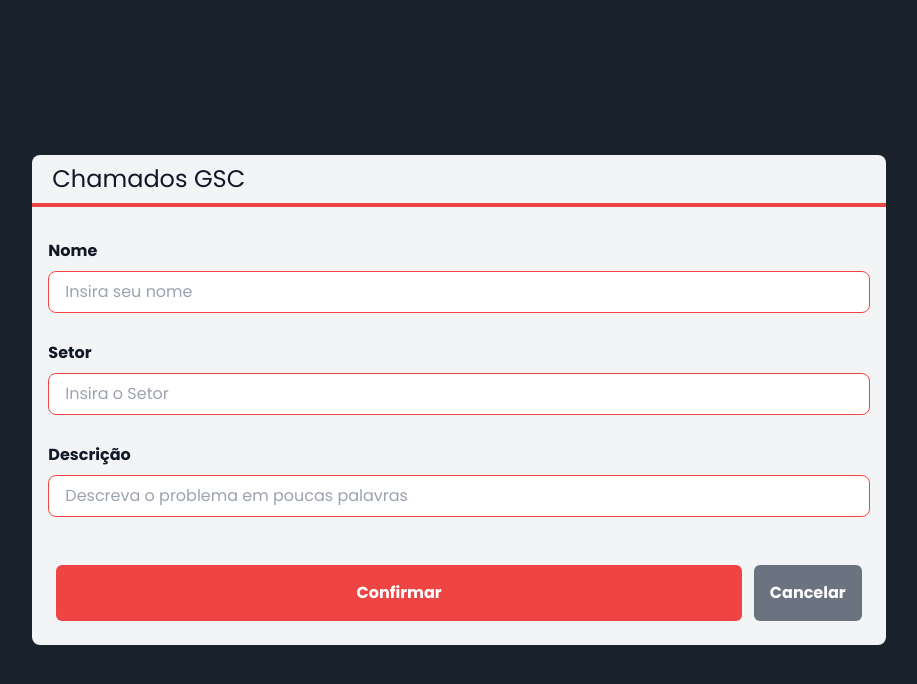
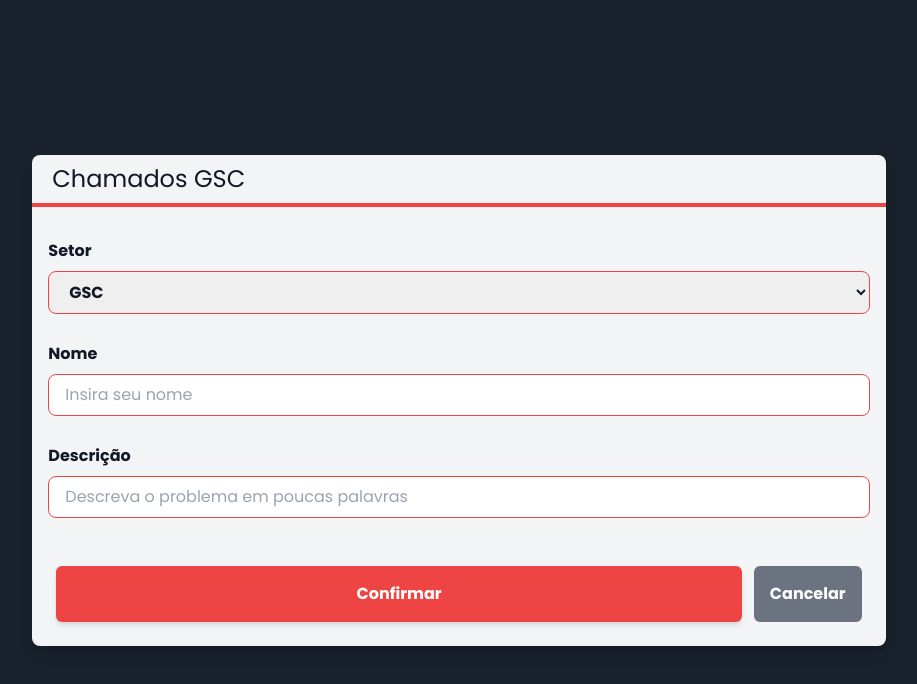
Before and after one commit to Trocoli/gsc-chamados, a Next.js app: page / in a window 1280 px wide. Both pictures are taken after a click on the button "Novo chamado". Shown: the top 684 px of the page, without its empty margins (181-1098 px from the left). Built offline with nearby package versions, Linux system fonts and the light colour scheme; no server answers; the database is empty.

Commit message:
form validation

```diff
--- a/src/components/ConcluidosTable.tsx
+++ b/src/components/ConcluidosTable.tsx
@@ -45,7 +45,8 @@ const ConcluidosTable = (props: TableProps) => {
             <td className="text-left p-4">{chamado.nome}</td>
             <td className="text-left p-4 font-bold">{chamado.setor}</td>
             <td className="text-left p-4">{chamado.descricao}</td>
-            <td className="text-left p-4 font-light">{`${chamado.completed_at!.getHours()}:${
+            <td className="text-left p-4 font-light">{`
+            ${chamado.completed_at!.getHours()}:${
               +chamado.completed_at!.getMinutes() < 10 ? "0" : ""
             }${chamado.completed_at!.getMinutes()}`}</td>
             {renderActions(chamado)}
--- a/src/components/Form.tsx
+++ b/src/components/Form.tsx
@@ -3,11 +3,12 @@ import useChamado from "@/hooks/useChamados";
 import { useState } from "react";
 import Button from "./Button";
 import Input from "./Input";
+import SetorInput from "./SetorInput";
 
 interface FormProps {
   chamado: Chamado;
   onSubmit?: (chamado: Chamado) => void;
-  onClickCapture?: () => void
+  onClickCapture?: () => void;
 }
 
 const Form = (props: FormProps) => {
@@ -18,8 +19,8 @@ const Form = (props: FormProps) => {
     Math.floor(Math.random() * 100).toString()
   );
 
+  const [showForm, setShowForm] = useState(false);
 
-  const [showForm, setShowForm] = useState(false);
 
   const onShowForm = () => {
     setShowForm(true);
@@ -31,7 +32,7 @@ const Form = (props: FormProps) => {
 
   return (
     <div>
-      <div className="flex items-center justify-center">
+      <div className="flex items-center justify-center ">
         {!showForm && (
           <button
             className="bg-red-600 h-10 w-40 rounded-lg text-white hover:bg-red-500 hover:font-bold hover:scale-110 ease-in-out duration-200"
@@ -44,16 +45,13 @@ const Form = (props: FormProps) => {
       {showForm && (
         <div>
           <div>
+            <SetorInput onChange={setSetor} />
             <Input
               text="Nome"
               placeholder="Insira seu nome"
               onChange={setNome}
             />
-            <Input
-              text="Setor"
-              placeholder="Insira o Setor"
-              onChange={setSetor}
-            />
+
             <Input
               text="Descrição"
               placeholder="Descreva o problema em poucas palavras"
@@ -62,7 +60,7 @@ const Form = (props: FormProps) => {
           </div>
           <div className=" flex justify-center pt-2 m-2 ">
             <Button
-              className={`bg-red-500 mt-5 w-full mr-3  hover:bg-red-400 hover:font-bold  ease-in-out duration-200`}
+              className={`bg-red-500 mt-5 w-full mr-3  hover:bg-red-400 hover:font-bold  ease-in-out duration-200 shadow-md`}
               onClick={() =>
                 props.onSubmit?.(
                   new Chamado(
--- a/src/components/Layout.tsx
+++ b/src/components/Layout.tsx
@@ -8,7 +8,7 @@ interface LayoutProps {
 
 const Layout = (props: LayoutProps) => {
   return (
-    <div className={`flex flex-col w-2/3 bg-gray-100 text-gray-900 rounded-lg`}>
+    <div className={`flex flex-col w-2/3 bg-gray-100 text-gray-900 rounded-lg shadow-lg`}>
         <Title>{props.title}</Title>
         <div className="p-4">{props.children}</div>
     </div>
--- /dev/null
+++ b/src/components/SetorInput.tsx
@@ -0,0 +1,26 @@
+interface SetorInputProps {
+  placeholder?: string;
+  onChange: (value: any) => void;
+}
+
+const SetorInput = (props: SetorInputProps) => {
+  return (
+    <div className="flex flex-col">
+      <label className="mb-2 mt-4 font-bold">Setor</label>
+
+      <select
+        className="border border-red-500 rounded-lg font-bold focus:outline-none focus:bg-red-100 px-4 py-2 mb-3"
+        name="setor"
+        id="setor"
+        onChange={e => props.onChange(e.target.value)}
+      >
+        <option value="GSC">GSC</option>
+        <option value="DEP">DEP</option>
+        <option value="DCC">DCC</option>
+        <option value="SUP">SUP</option>
+      </select>
+    </div>
+  );
+};
+
+export default SetorInput;
--- a/src/components/Table.tsx
+++ b/src/components/Table.tsx
@@ -62,7 +62,7 @@ const Table = (props: TableProps) => {
 
   return (
     <div className="w-full mx-5 max-h-[600px] overflow-y-scroll rounded-xl">
-      <table className="w-full rounded-xl  overflow-scroll">
+      <table className="w-full rounded-xl  overflow-scroll shadow">
         <thead className="text-gray-100 bg-gradient-to-r from from-red-500 to-red-600 ">
           {renderHead()}
         </thead>
--- a/src/firebase/db/ChamadoCollection.ts
+++ b/src/firebase/db/ChamadoCollection.ts
@@ -1,6 +1,7 @@
 import Chamado from "@/core/Chamado";
 import ChamadoRepo from "@/core/ChamadoRepo";
 import firebase from "@/firebase/config";
+import { orderBy, OrderByDirection } from "firebase/firestore";
 
 export default class ChamadoCollection implements ChamadoRepo {
   #conversor = {
@@ -42,20 +43,26 @@ export default class ChamadoCollection implements ChamadoRepo {
   }
   async getAll(): Promise<Chamado[]> {
     const query = await this.collection().get();
-    return query.docs.map((doc: { data: () => any }) => doc.data()) ?? [];
+    return (
+      query.docs.map(
+        (doc: { data: () => any }) => doc.data(),
+        orderBy("timestmap", "desc")
+      ) ?? []
+    );
   }
 
   async getChamadosAbertos(): Promise<Chamado[]> {
-    const query = await this.collection().where('isFinished', '==' ,false).get()
+    const query = await this.collection()
+      .orderBy("__name__", 'asc')
+      .where("isFinished", "==", false)
+      .get();
     return query.docs.map((doc: { data: () => any }) => doc.data()) ?? [];
   }
 
   async getChamadosConcluidos(): Promise<Chamado[]> {
-    const query = await this.collection().where('isFinished', '==' ,true).get()
+    const query = await this.collection().where("isFinished", "==", true).get();
     return query.docs.map((doc: { data: () => any }) => doc.data()) ?? [];
   }
-
-
 
   async chamadoResolvido(chamado: Chamado): Promise<Chamado> {
     // const novoChamado = new Chamado(chamado.nome, chamado.setor, chamado.descricao, chamado.id, chamado.timestamp, new Date(), true)
@@ -68,7 +75,6 @@ export default class ChamadoCollection implements ChamadoRepo {
     }
     return chamado;
   }
-
 
   async chamadoNaoResolvido(chamado: Chamado): Promise<Chamado> {
     // const novoChamado = new Chamado(chamado.nome, chamado.setor, chamado.descricao, chamado.id, chamado.timestamp, new Date(), true)
--- a/src/hooks/useChamados.ts
+++ b/src/hooks/useChamados.ts
@@ -12,7 +12,6 @@ export default function useChamado() {
   const [chamadosAbertos, setChamadosAbertos] = useState<Chamado[]>([]);
   const [chamadosConcluidos, setChamadosConcluidos] = useState<Chamado[]>([]);
   const [hasChamado, setHasChamado] = useState(false);
-  const [anos, setAnos] = useState([])
 
   useEffect(() => {
     getAll();
@@ -35,6 +34,7 @@ export default function useChamado() {
     });
   };
 
+
   const getChamadosConcluidos = () => {
     repo.getChamadosConcluidos().then((chamados) => {
       setChamadosConcluidos(chamados);
@@ -43,7 +43,6 @@ export default function useChamado() {
 
 
   const salvarChamado = async (chamado: Chamado) => {
-    setChamado(chamado);
     const expires = new Date().getTime() + 10000; // change time for longer period maybe 10 min
     localStorage.setItem("expires", expires.toString());
     setHasChamado(true);
--- /dev/null
+++ b/src/hooks/useChamadosRC.ts
@@ -0,0 +1,34 @@
+import ChamadoRepo from "@/core/ChamadoRepo";
+import ChamadoCollection from "@/firebase/db/ChamadoCollection";
+import { useQuery } from "react-query";
+import firebase from "@/firebase/config";
+import "firebase/firestore";
+import { useEffect } from "react";
+
+const db = firebase.firestore();
+
+export default function useChamadosRC(collectionPath = "chamados") {
+  const { isLoading, data, refetch, isError, error } = useQuery(
+    collectionPath,
+    async () => {
+      const collectionRef = db.collection(collectionPath);
+
+      collectionRef.onSnapshot((snapshot) => {
+        snapshot.docs.map((doc) => ({ id: doc.id, ...doc.data() }));
+        refetch;
+      });
+
+      const initialData = await collectionRef.get();
+      return initialData.docs.map((doc) => ({ id: doc.id, ...doc.data() }));
+    }
+  );
+
+  useEffect(() => {
+    return () => {
+      const collectionRef = db.collection(collectionPath);
+      collectionRef.onSnapshot(() => {}); // unsubscribe to the onSnapshot listener
+    };
+  }, [collectionPath]);
+
+  return { isLoading, error, data, isError };
+}
--- a/src/pages/admin.tsx
+++ b/src/pages/admin.tsx
@@ -6,10 +6,10 @@ import Chamado from "@/core/Chamado";
 import useChamado from "@/hooks/useChamados";
 import { useEffect, useState } from "react";
 import { useQuery } from "react-query";
+import useChamadoRC from "@/hooks/useChamadosRC";
 
 const Admin = () => {
   const [errorMessage, setErrorMessage] = useState<any>();
-
 
   const {
     // chamadosAbertos,
@@ -23,17 +23,21 @@ const Admin = () => {
     chamadosAbertos,
   } = useChamado();
 
+  // const { isLoading, data, isError, error }  = useChamadoRC()
+
   const { isLoading, data, isError, error } = useQuery(
     "chamados-tables",
     getChamadosAbertos
     //  {refetchInterval: 2000}
   );
 
+  if (error) {
+    console.log(error);
+  }
+
   const chamadosConcluidosHoje = chamadosConcluidos.filter((chamado) => {
     return chamado.completed_at?.getDate() === new Date().getDate();
   });
-  console.log(chamadosConcluidosHoje)
-
 
   if (isError) {
     setErrorMessage(error);
--- a/src/pages/index.tsx
+++ b/src/pages/index.tsx
@@ -9,15 +9,38 @@ import { useEffect, useState } from "react";
 import { useMutation, useQuery } from "react-query";
 
 export default function Home() {
-  const { salvarChamado, chamado, chamadoList, hasChamado, setHasChamado, getChamadosAbertos } =
-    useChamado();
+  const [isNameValid, setIsNameValid] = useState(true);
+  const [IsDescValid, setIsDescValid] = useState(true);
 
-    const {mutate} = useMutation(salvarChamado)
+  const {
+    salvarChamado,
+    chamado,
+    chamadoList,
+    hasChamado,
+    setHasChamado,
+    getChamadosAbertos,
+  } = useChamado();
 
-    const salvar = (chamado: Chamado) => {
-      if(chamado)
-      mutate(chamado)
+  const { mutate } = useMutation(salvarChamado);
+
+  const salvar = (chamado: Chamado) => {
+    if (chamado) {
+      if (chamado.nome.trim() === "") {
+        setIsNameValid(false);
+        return;
+      } else {
+        setIsNameValid(true);
+      }
+      if (chamado.descricao.trim() === "") {
+        setIsDescValid(false);
+        return;
+      } else {
+        setIsDescValid(true);
+      }
+        mutate(chamado);
+
     }
+  };
 
   useEffect(() => {
     const expired = localStorage.getItem("expires");
@@ -37,7 +60,6 @@ export default function Home() {
     location.reload();
   };
 
-
   // exibir detalhase do chamado e salvar informações no local storage
   return (
     <div className="flex items-center justify-center h-screen bg-[#19212c]">
@@ -56,12 +78,22 @@ export default function Home() {
             <div className="flex justify-end">
               <button
                 onClick={resolvido}
-                className="flex items-center p-2 justify-center text-green-700 bg-green-300 rounded-md hover:cursor-pointer font-bold"
+                className="flex items-center p-2 justify-center text-green-700 bg-green-300 rounded-md hover:cursor-pointer font-bold shadow-md"
               >
                 Resolvido{CheckIcon}
               </button>
             </div>
           </div>
+        )}
+        {!isNameValid && (
+          <p className="bg-red-200 text-red-500 px-3 py-2 rounded-lg">
+            Campo nome é obrigatório.
+          </p>
+        )}
+        {!IsDescValid && (
+          <p className="bg-red-200 text-red-500 px-3 py-2 rounded-lg">
+            Campo descrição é obrigatório.
+          </p>
         )}
         {!chamado && !hasChamado && (
           <Form chamado={chamadoList[0]} onSubmit={salvar} />
--- /dev/null
+++ b/src/store/chamados-context.ts
@@ -0,0 +1,7 @@
+import { createContext } from "react";
+import useChamadosRC from "@/hooks/useChamadosRC";
+
+
+createContext({
+
+})
```
Also changed, not shown: src/components/Filter.tsx (line endings or trailing spaces).
